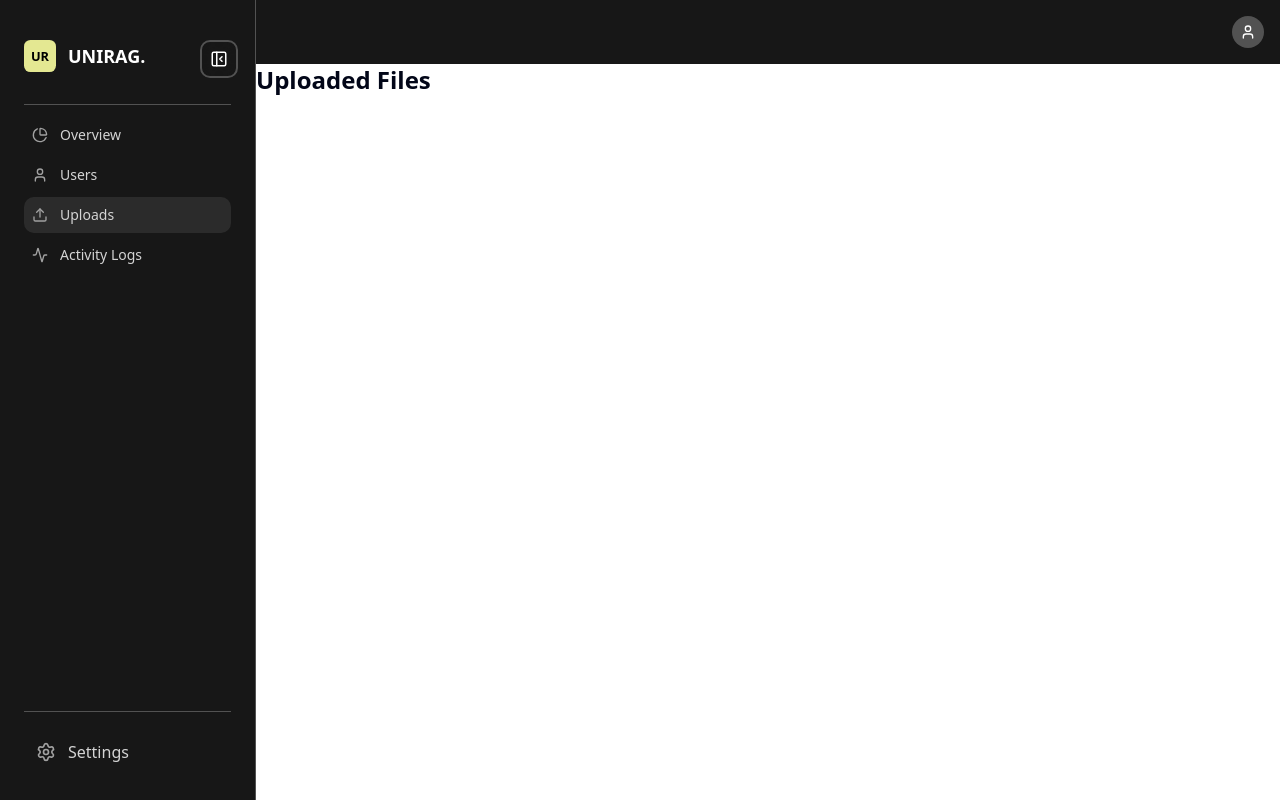
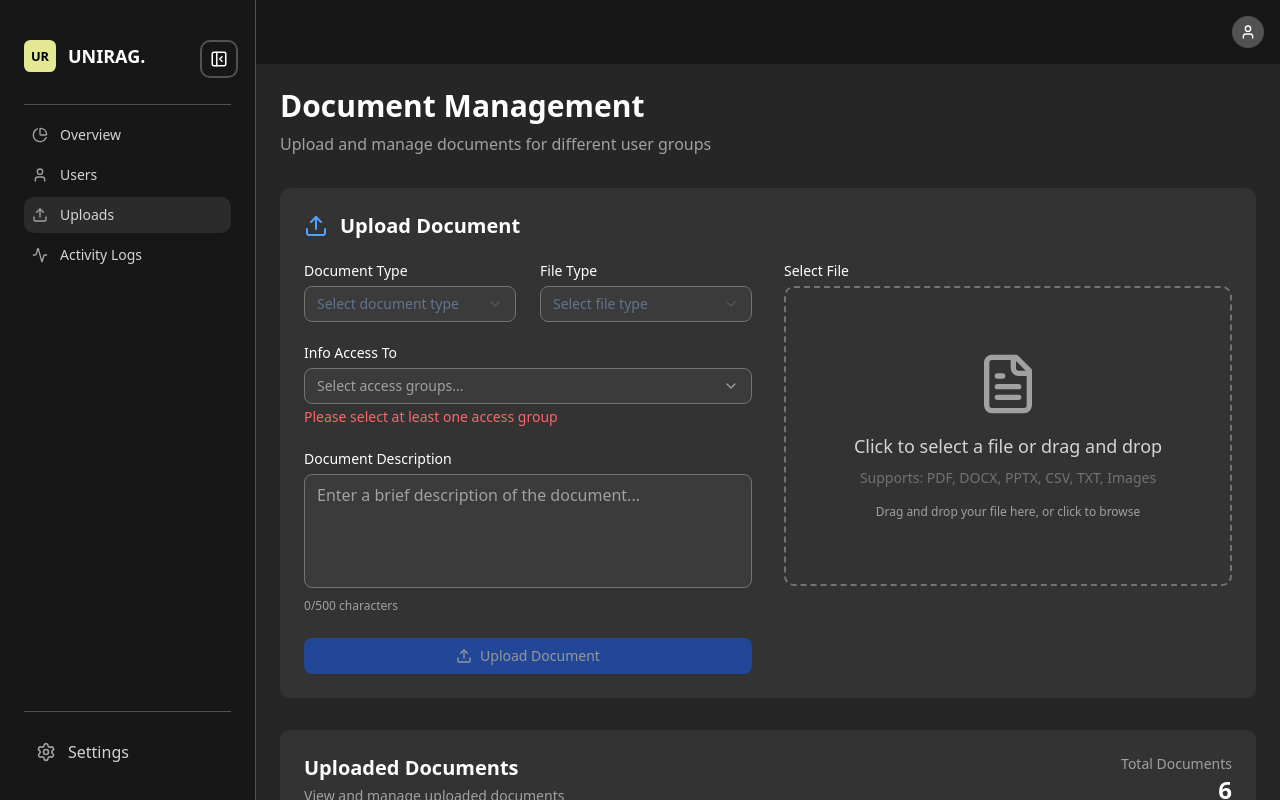
Before and after one commit to AdityaS1204/RAG-based-Assistant-for-org, a React (Vite) app in the folder Frontend/: page /admin/uploads in a window 1280 px wide. Built offline with nearby package versions, Linux system fonts and the light colour scheme.

Commit message:
feat: add upload form and document list

```diff
--- a/Frontend/src/Pages/Admin/Uploads.jsx
+++ b/Frontend/src/Pages/Admin/Uploads.jsx
@@ -1,21 +1,25 @@
-import React from 'react'
+import React, { useState } from 'react'
 import AdminDashboardSidebar from '../../components/custom/AdminDashboardSidebar'
-import { useState } from 'react'
+import DocumentUploadForm from '../../components/custom/DocumentUploadForm'
+import DocumentList from '../../components/custom/DocumentList'
 import { motion, AnimatePresence } from 'framer-motion'
 import { User, LogOut } from 'lucide-react'
 import { useNavigate } from 'react-router-dom'
+
 const Uploads = () => {
   const [isAvatarDropdownOpen, setIsAvatarDropdownOpen] = useState(false)
   const [isSidebarOpen, setIsSidebarOpen] = useState(false)
   const navigate = useNavigate()
+
   const handleLogout = () => {
     console.log('Logging out...')
     navigate('/login')
   }
+
   return (
-    <section>
-        <AdminDashboardSidebar />
-        <div className={`flex-1 flex flex-col transition-all duration-300 ${isSidebarOpen ? 'ml-20' : 'ml-64'}`}>
+    <section className="flex h-screen bg-neutral-800 text-white overflow-hidden">
+      <AdminDashboardSidebar onSidebarToggle={() => setIsSidebarOpen(!isSidebarOpen)} />
+      <div className={`flex-1 flex flex-col transition-all duration-300 ${isSidebarOpen ? 'ml-20' : 'ml-64'}`}>
         <header className="flex items-center justify-end p-4 bg-neutral-900">
           {/* Avatar and Dropdown */}
           <div className="relative">
@@ -52,8 +56,23 @@ const Uploads = () => {
             </AnimatePresence>
           </div>
         </header>
-          <h1 className='text-2xl font-bold'>Uploaded Files</h1>
+
+        <div className="flex-1 overflow-y-auto p-6">
+          <div className="max-w-7xl mx-auto space-y-8">
+            {/* Header Section */}
+            <div>
+              <h1 className='text-3xl font-bold text-white mb-2'>Document Management</h1>
+              <p className="text-neutral-400">Upload and manage documents for different user groups</p>
+            </div>
+
+            {/* Document Upload Form */}
+            <DocumentUploadForm />
+
+            {/* Document List */}
+            <DocumentList />
+          </div>
         </div>
+      </div>
     </section>
   )
 }
```
